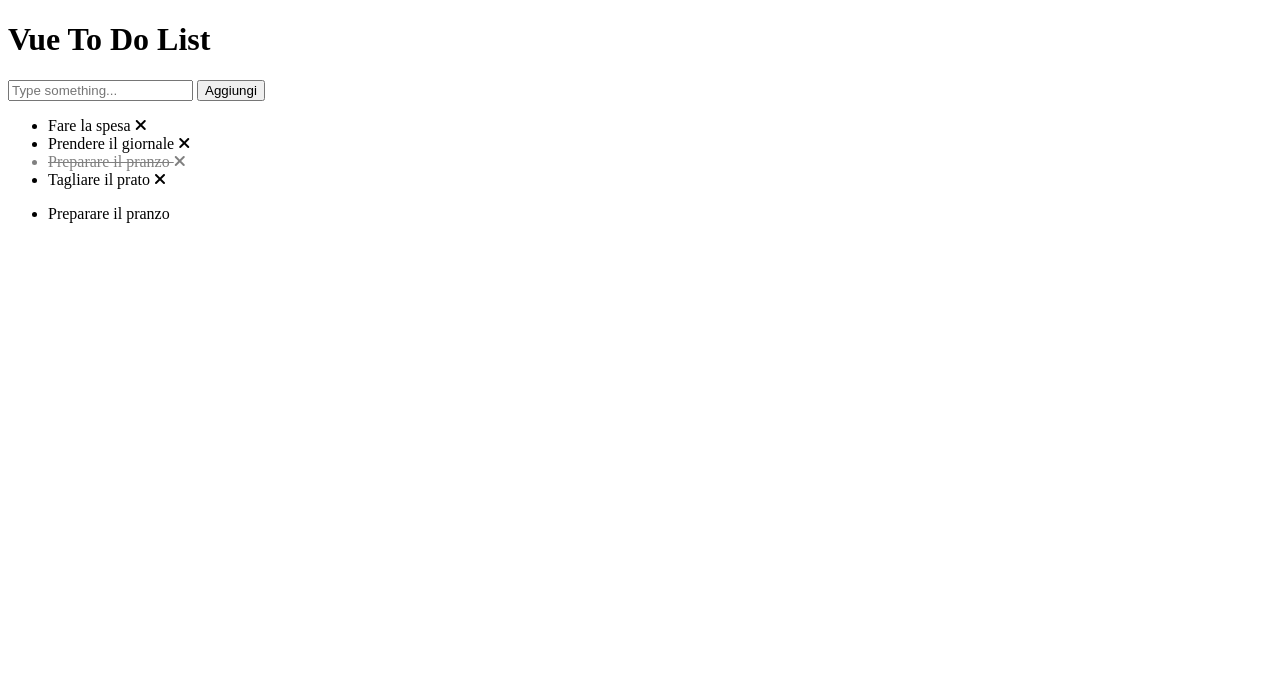
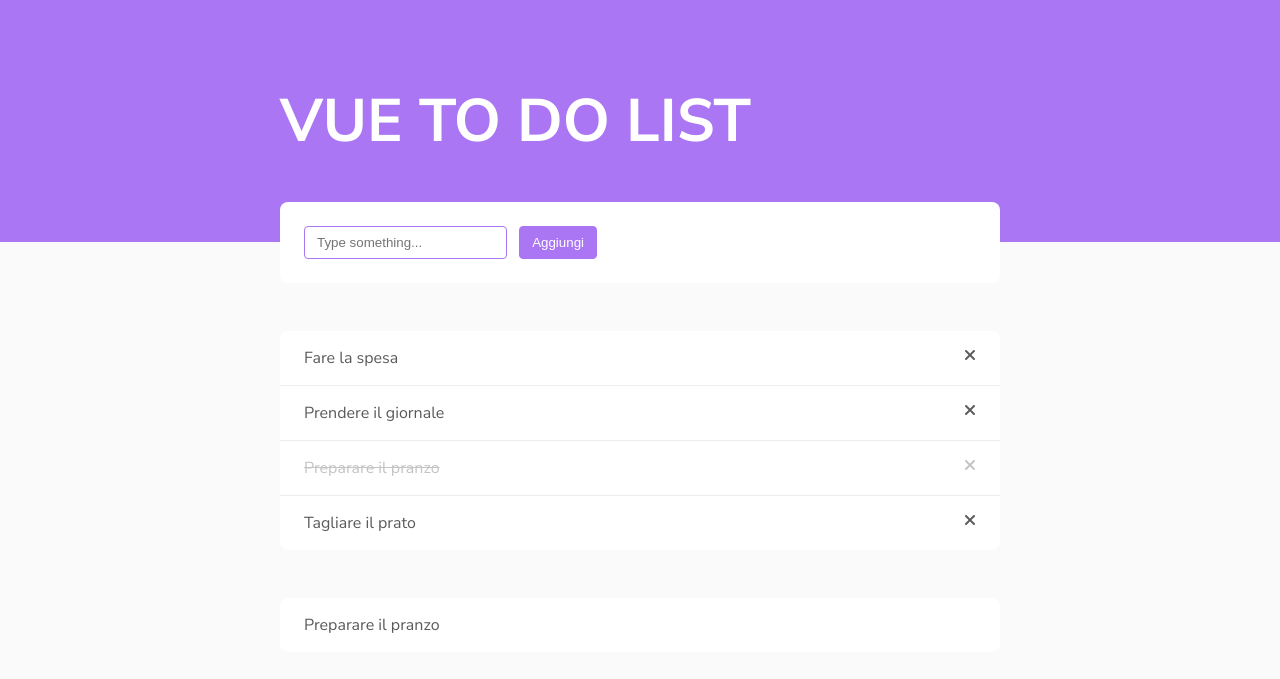
Before and after one commit to MaryChiodelli/vue-todolist, a plain HTML site: page bonus/index.html in a window 1280 px wide. Drawn offline with nearby package versions, Linux system fonts and the light colour scheme.

Commit message:
add styles

```diff
--- a/bonus/css/app.css
+++ b/bonus/css/app.css
@@ -1,4 +1,88 @@
+* {
+    box-sizing: border-box;
+    padding: 0;
+    margin: 0;
+}
+
+html {
+    font-family: 'Nunito Sans', sans-serif;
+    color: #5A5A5A;
+}
+
+body {
+    background-color: #FAFAFA;
+}
+
+ul, ol, menu {
+    list-style: none;
+}
+
+input {
+    padding: 0.5rem 0.75rem;
+    border-radius: 4px;
+}
+
+h1 {
+    font-size: 3.75rem;
+    font-weight: 700;
+    text-transform: uppercase;
+    color: #FFFFFF;
+}
+
+.container {
+    max-width: 720px;
+    margin: 0 auto;
+}
+
+header {
+    padding: 5rem 0;
+    margin-bottom: -2.5rem;
+    background-color: #AA76F4;
+}
+
+.input {
+    border: 1px solid #AA76F4;
+    margin-right: 0.5rem;
+}
+
+.button {
+    border: 1px solid #AA76F4;
+    background-color: #AA76F4;
+    color: #FFFFFF;
+}
+
 .done {
-    color: gray;
+    color: #C4C4C4;
+}
+
+.done span {
     text-decoration: line-through;
 }
+
+.form-wrapper {
+    padding: 1.5rem;
+    border-radius: 8px;
+    margin-bottom: 1.5rem;
+
+    background-color: #FFFFFF;
+}
+
+.list-wrapper {
+    padding: 1.5rem 0;
+}
+
+.todo-list {
+    border-radius: 8px;
+    background-color: #FFFFFF;
+}
+
+.todo-item {
+    padding: 1rem 1.5rem;
+    border-bottom: 1px solid #EDEDED;
+    display: flex;
+    justify-content: space-between;
+}
+
+.todo-item:last-child {
+    border: none;
+}
--- a/bonus/index.html
+++ b/bonus/index.html
@@ -5,7 +5,12 @@
     <meta http-equiv="X-UA-Compatible" content="IE=edge">
     <meta name="viewport" content="width=device-width, initial-scale=1.0">
     <title>Todolist</title>
+
+    <link rel="preconnect" href="https://fonts.googleapis.com">
+    <link rel="preconnect" href="https://fonts.gstatic.com" crossorigin>
+    <link href="https://fonts.googleapis.com/css2?family=Nunito+Sans:wght@400;700&display=swap" rel="stylesheet">
     <link rel="stylesheet" href="./css/app.css">
+
     <script src="https://kit.fontawesome.com/1e0e3edb9d.js" crossorigin="anonymous"></script>
     <script src="https://cdn.jsdelivr.net/npm/vue@2.7.8/dist/vue.js"></script>
 </head>
@@ -14,18 +19,20 @@
     <div id="app">
 
         <header>
-            <h1>Vue To Do List</h1>
+            <div class="container">
+                <h1>Vue To Do List</h1>
+            </div>
         </header>
 
         <main>
-            <div class="container">
-                <input @keyup.enter="addTodo" type="text" v-model="newTodo" placeholder="Type something...">
-                <input @click="addTodo" type="button" value="Aggiungi">
+            <div class="container form-wrapper">
+                <input @keyup.enter="addTodo" class="input" type="text" v-model="newTodo" placeholder="Type something...">
+                <input @click="addTodo" class="button" type="button" value="Aggiungi">
             </div>
 
-            <div class="container">
-                <ul>
-                    <li v-for="todo in todos" :class="todo.done ? 'done' : ''">
+            <div class="container list-wrapper">
+                <ul class="todo-list">
+                    <li v-for="todo in todos" :class="['todo-item', todo.done ? 'done' : '']">
                         <span @click="toggleDone(todo)">
                             {{ todo.text }}
                         </span>
@@ -34,9 +41,9 @@
                 </ul>
             </div>
 
-            <div class="container">
-                <ul>
-                    <li v-for="todo in doneTodos">
+            <div class="container list-wrapper">
+                <ul class="todo-list">
+                    <li v-for="todo in doneTodos" class="todo-item">
                         {{ todo.text }}
                     </li>
                 </ul>
```
